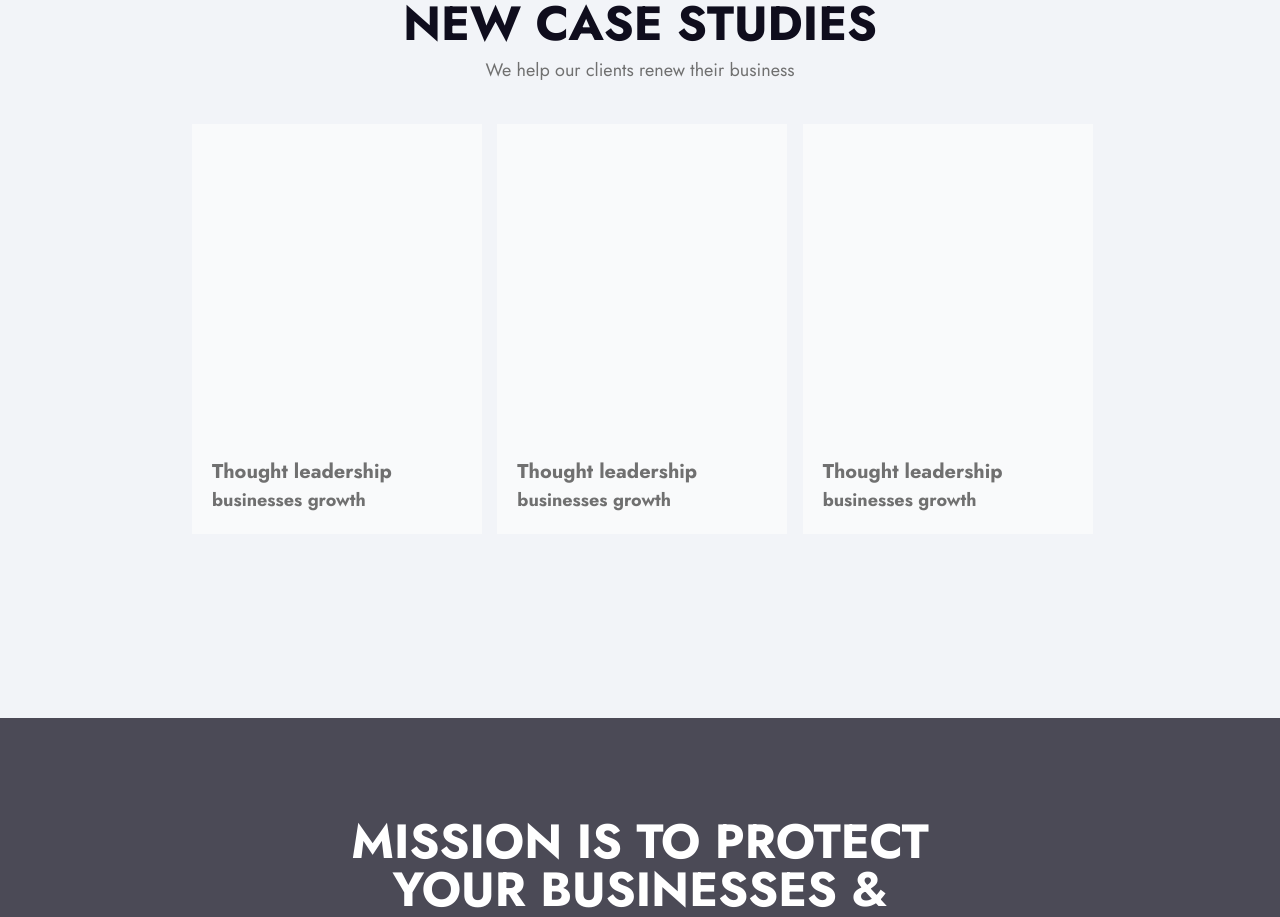
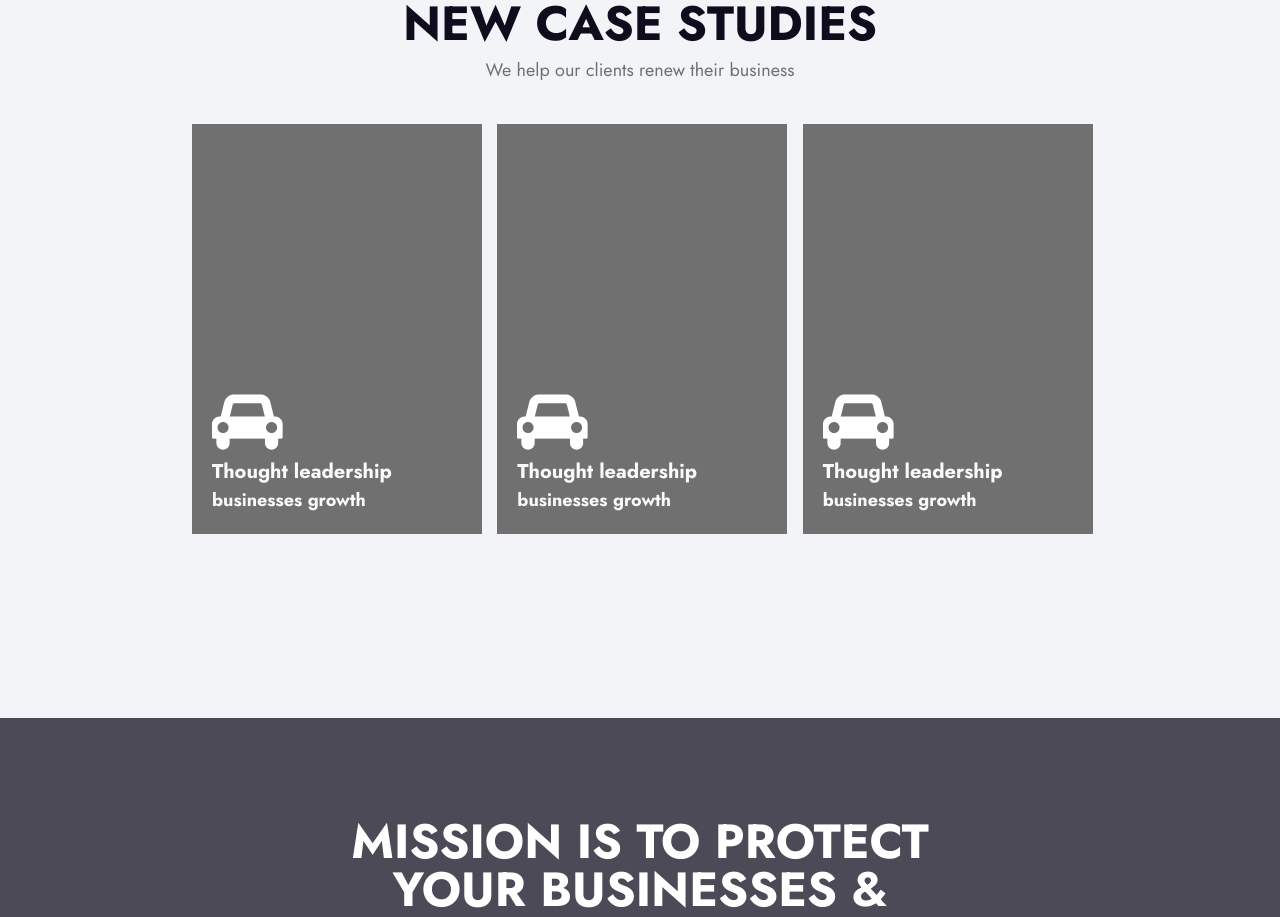
Before and after one commit to Olaoluwa2170/fontend-design-test, a React (Vite) app: page / in a window 1280 px wide. Shown: the part 2700-3617 px from the top of the page. Built offline with nearby package versions, Linux system fonts and the light colour scheme.

Commit message:
Refactor Body component to update testimonial section styling and fix formatting issues

```diff
--- a/src/components/Body.tsx
+++ b/src/components/Body.tsx
@@ -107,32 +107,35 @@ const Body = () => {
             We help our clients renew their business
           </p>
           <div className="grid md:grid-cols-3 grid-cols-1 gap-5 mt-10">
-            <div className="w-[290px] bg-gray-50 flex items-end p-5 md:h-[25.625rem] h-[15.625rem]">
+            <div className="w-[290px] bg-primary-100 flex items-end p-5 md:h-[25.625rem] h-[15.625rem]">
               <div>
-                <p className="text-primary-100 text-xl font-bold">
+              <img src="./automobile.png" className="pb-2" alt="" />
+                <p className="text-gray-50 text-xl font-bold">
                   Thought leadership
                 </p>
-                <p className="text-primary-100 text-lg font-bold">
+                <p className="text-gray-50 text-lg font-bold ">
                   businesses growth
                 </p>
               </div>
             </div>
-            <div className="w-[290px] bg-gray-50 flex items-end p-5 md:h-[25.625rem] h-[15.625rem]">
+            <div className="w-[290px] bg-primary-100 flex items-end p-5 md:h-[25.625rem] h-[15.625rem]">
               <div>
-                <p className="text-primary-100 text-xl font-bold">
+                <img src="./automobile.png" className="pb-2" alt="" />
+                <p className="text-gray-50 text-xl font-bold">
                   Thought leadership
                 </p>
-                <p className="text-primary-100 text-lg font-bold">
+                <p className="text-gray-50 text-lg font-bold ">
                   businesses growth
                 </p>
               </div>
             </div>
-            <div className="w-[290px] bg-gray-50 flex items-end p-5 md:h-[25.625rem] h-[15.625rem]">
+            <div className="w-[290px] bg-primary-100 flex items-end p-5 md:h-[25.625rem] h-[15.625rem]">
               <div>
-              <p className="text-primary-100 text-xl font-bold">
+              <img src="./automobile.png" className="pb-2" alt="" />
+              <p className="text-gray-50 text-xl font-bold">
                   Thought leadership
                 </p>
-                <p className="text-primary-100 text-lg font-bold">
+                <p className="text-gray-50 text-lg font-bold ">
                   businesses growth
                 </p>
               </div>
```
